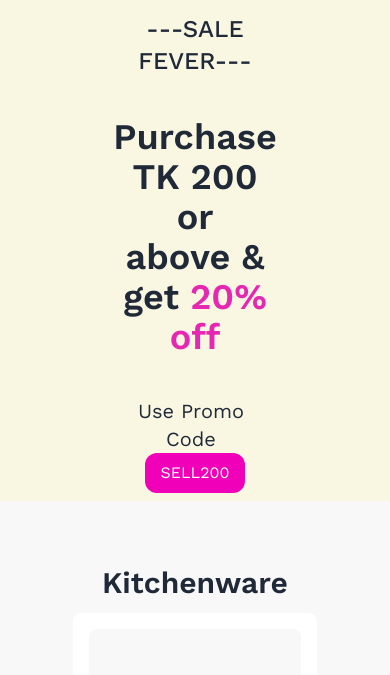
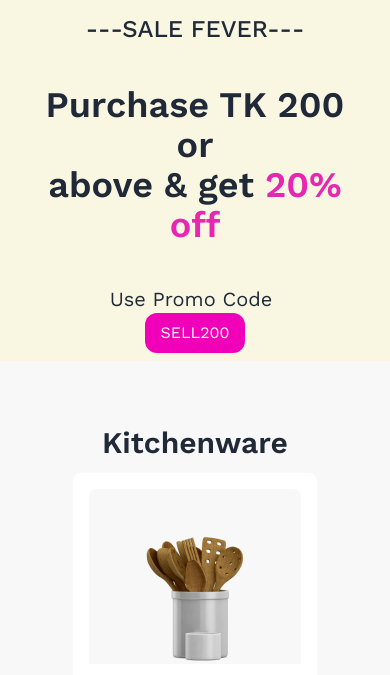
Before and after one commit to jamalszero/assignment-5, a plain HTML site: page index.html in a window 390 px wide. Shown: the part 133-808 px from the top of the page. Drawn offline with nearby package versions, Linux system fonts and the light colour scheme.

Commit message:
alhamdulillah

```diff
--- a/index.html
+++ b/index.html
@@ -23,7 +23,7 @@
         <!-- banner items container -->
         <div class="flex flex-col-reverse xl:flex-row justify-center items-center w-10/12 mx-auto">
             <!-- left side item -->
-            <div class="flex justify-center items-center w-1/2">
+            <div class="flex justify-center items-center w-full lg:w-1/2">
                 <!-- banner inf container -->
                 <div class="text-center">
                     <h4 class="font-medium text-2xl">---SALE FEVER---</h4>
```
Also changed, not shown: link.txt (added).
